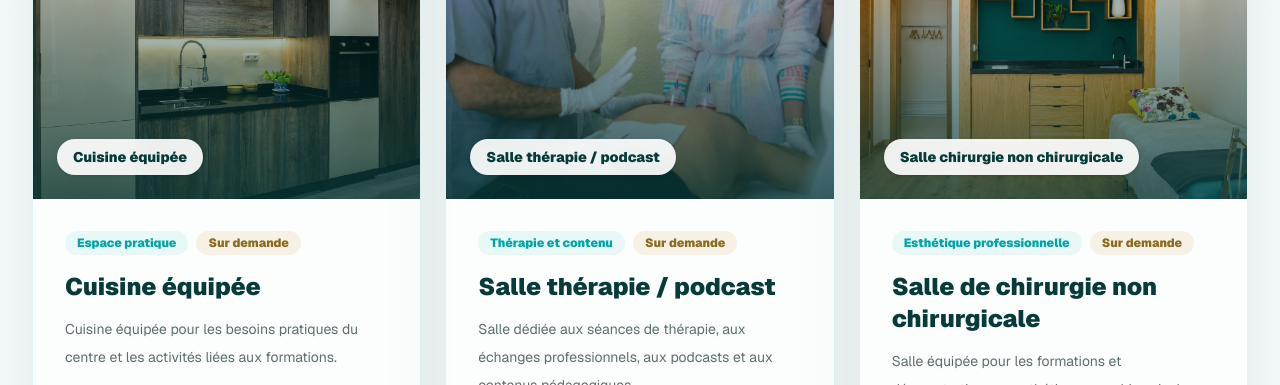
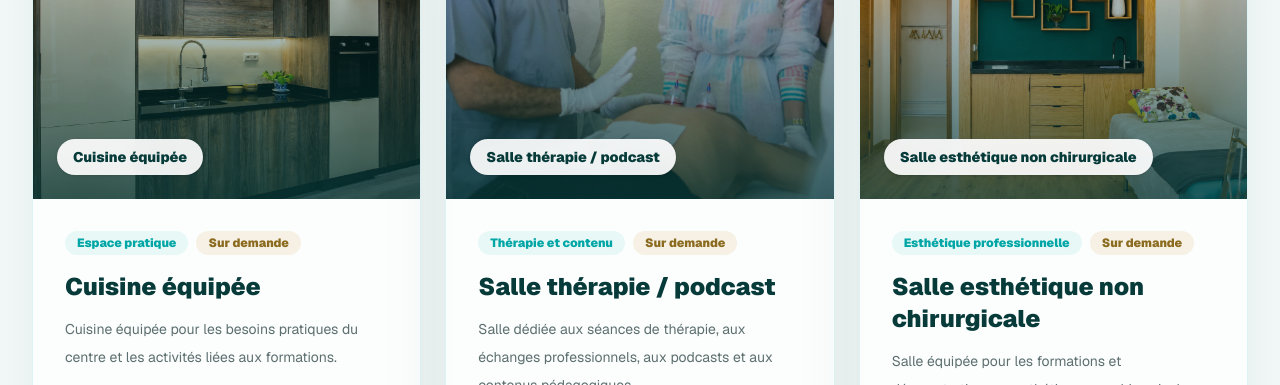
Before and after one commit to johnnyyasmiza/ipmes-site, a Next.js app: page / in a window 1280 px wide. Shown: the part 3680-4065 px from the top of the page. Built offline with nearby package versions, Linux system fonts and the light colour scheme.

Commit message:
Polish client presentation and fix detail videos

```diff
--- a/components/FormationDetailContent.tsx
+++ b/components/FormationDetailContent.tsx
@@ -141,10 +141,9 @@ export default function FormationDetailContent({ formation }: { formation: Forma
     <section className="mx-auto w-full max-w-6xl overflow-hidden rounded-[1.5rem] bg-white shadow-2xl shadow-[#00A6A6]/10 ring-1 ring-[#00A6A6]/10 sm:rounded-[2rem]">
       <div className="relative h-[320px] overflow-hidden bg-[#073B3A] md:h-[420px]">
         {videoSrc ? (
-          <div className="absolute inset-0">
           <video
             src={videoSrc}
-              className="h-full w-full object-cover"
+            className="absolute inset-0 h-full w-full object-cover"
             autoPlay
             muted
             loop
@@ -152,7 +151,6 @@ export default function FormationDetailContent({ formation }: { formation: Forma
             preload="metadata"
             aria-label={content.title}
           />
-          </div>
         ) : (
           <Image
             src={formation.image}
--- a/components/WhyChooseUs.tsx
+++ b/components/WhyChooseUs.tsx
@@ -3,23 +3,19 @@ import { createWhatsAppUrl } from "@/lib/whatsapp";
 
 const whyItems = [
   {
-    number: "01",
     title: "Emplacement pratique à Casablanca Maârif",
     href: "https://www.google.com/maps/search/?api=1&query=45%20rue%20Atlas%20Maarif%20Casablanca",
     external: true,
   },
   {
-    number: "02",
     title: "Équipe pédagogique expérimentée",
     href: "/a-propos#fondatrice",
   },
   {
-    number: "03",
     title: "Espaces modulables pour formation, bien-être et business",
     href: "/espaces#visite-guidee",
   },
   {
-    number: "04",
     title: "Réservation simple et rapide par WhatsApp",
     href: createWhatsAppUrl(
       "Bonjour IPMES, je souhaite réserver ou avoir plus d’informations sur vos formations et espaces.",
@@ -32,7 +28,6 @@ function WhyCard({
   item,
 }: {
   item: {
-    number: string;
     title: string;
     href: string;
     external?: boolean;
@@ -43,10 +38,7 @@ function WhyCard({
 
   const content = (
     <>
-      <span className="text-sm font-black text-[#D6B56D]">
-        {item.number}
-      </span>
-      <p className="mt-3 font-bold leading-7 text-[#102A2A]">
+      <p className="font-bold leading-7 text-[#102A2A]">
         {item.title}
       </p>
     </>
@@ -86,7 +78,7 @@ export default function WhyChooseUs() {
         </div>
         <div className="grid gap-4 sm:grid-cols-2">
           {whyItems.map((item) => (
-            <WhyCard key={item.number} item={item} />
+            <WhyCard key={item.title} item={item} />
           ))}
         </div>
       </div>
--- a/components/i18n.tsx
+++ b/components/i18n.tsx
@@ -95,7 +95,7 @@ export const translations: Record<LanguageCode, TranslationMap> = {
       office: "Bureau / accueil",
       kitchen: "Cuisine équipée",
       "therapy-podcast": "Salle thérapie / podcast",
-      "non-surgical-room": "Salle de chirurgie non chirurgicale",
+      "non-surgical-room": "Salle esthétique non chirurgicale",
       "guided-tour": "Visite guidée",
       reserve: "Réserver cet espace",
     },
--- a/data/spaces.ts
+++ b/data/spaces.ts
@@ -95,16 +95,16 @@ export const spaces: Space[] = [
   },
   {
     type: "non-surgical-room",
-    title: "Salle de chirurgie non chirurgicale",
+    title: "Salle esthétique non chirurgicale",
     category: "Esthétique professionnelle",
-    filter: "Salle de chirurgie non chirurgicale",
+    filter: "Salle esthétique non chirurgicale",
     capacity: "Esthétique professionnelle",
     price: "Sur demande",
     description:
       "Salle équipée pour les formations et démonstrations en esthétique non chirurgicale dans un cadre professionnel et sécurisé.",
     tags: ["Esthétique", "Démonstrations", "Cadre sécurisé"],
     image: "/images/salle-esthetique.jpg",
-    imageLabel: "Salle chirurgie non chirurgicale",
+    imageLabel: "Salle esthétique non chirurgicale",
     videoUrl: "/videos/salle-chirurgie.mp4",
   },
   {
```
Lines whose indentation alone changed are shown as unchanged.
